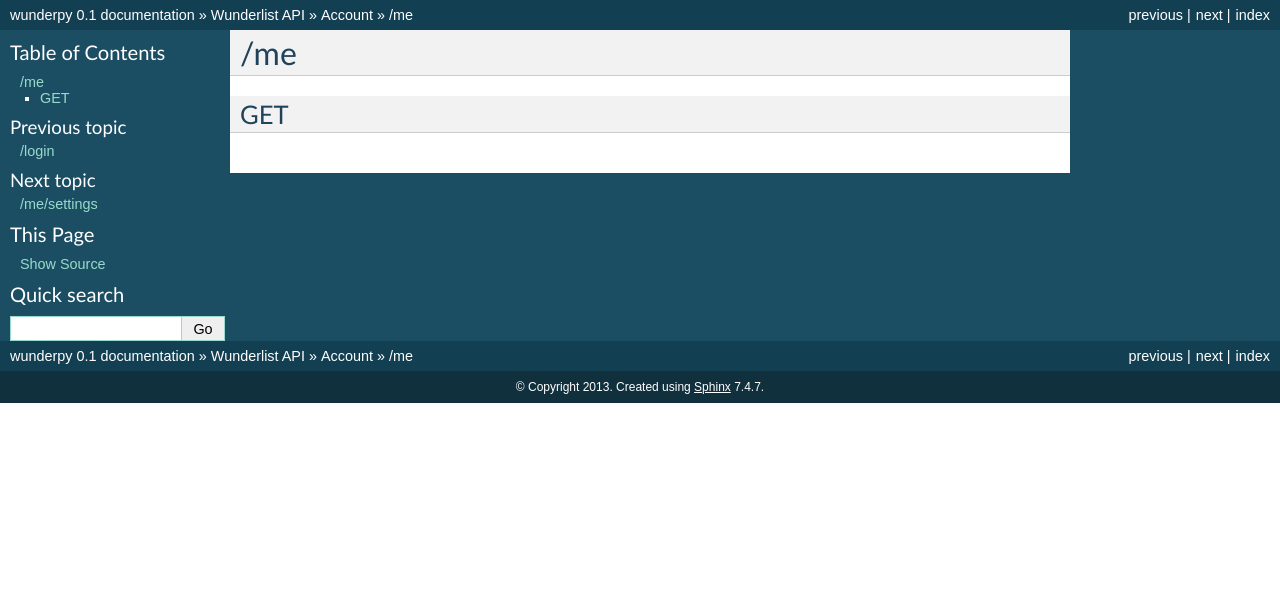
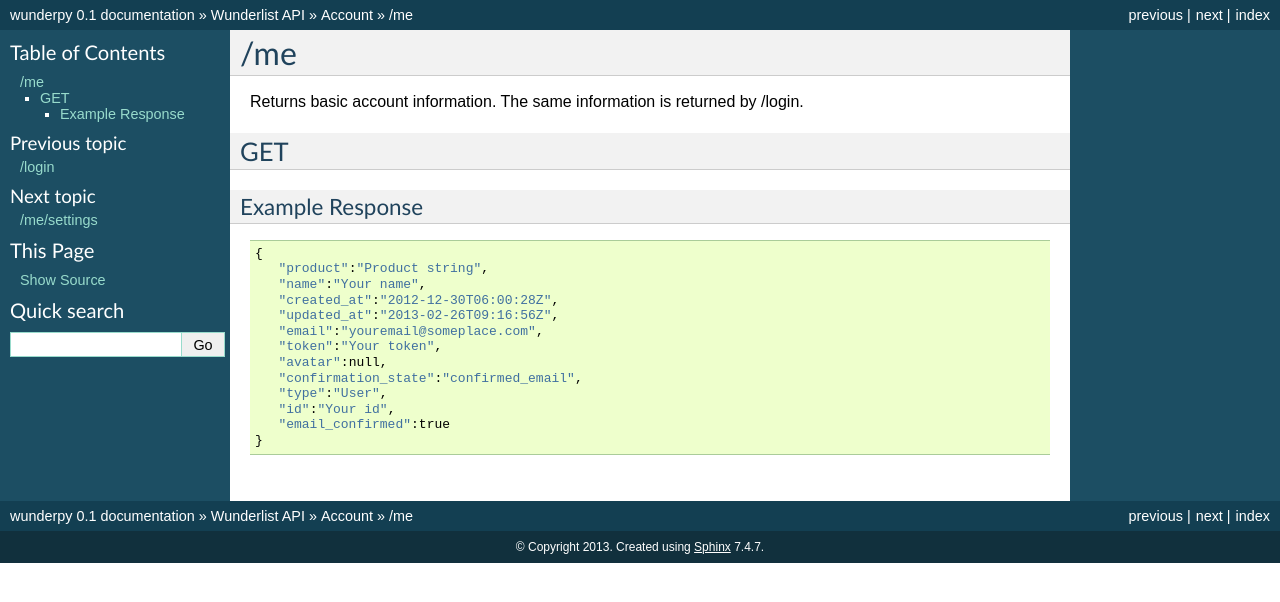
Before and after one commit to movermeyer/wunderpy, a Sphinx documentation site: the page built from docs/source/wunderlist_api/account/me.rst, in a window 1280 px wide. Shown: the top 602 px of the page. Built offline with Sphinx 7.4.7, drawn with Linux system fonts in a browser that asks for light colours.

Commit message:
/me documented

```diff
--- a/docs/source/wunderlist_api/account/me.rst
+++ b/docs/source/wunderlist_api/account/me.rst
@@ -1,5 +1,25 @@
 /me
 ===
 
+Returns basic account information. The same information is returned by /login.
+
 GET
 ---
+
+Example Response
+""""""""""""""""
+::
+
+    {
+       "product":"Product string",
+       "name":"Your name",
+       "created_at":"2012-12-30T06:00:28Z",
+       "updated_at":"2013-02-26T09:16:56Z",
+       "email":"youremail@someplace.com",
+       "token":"Your token",
+       "avatar":null,
+       "confirmation_state":"confirmed_email",
+       "type":"User",
+       "id":"Your id",
+       "email_confirmed":true
+    }
```
